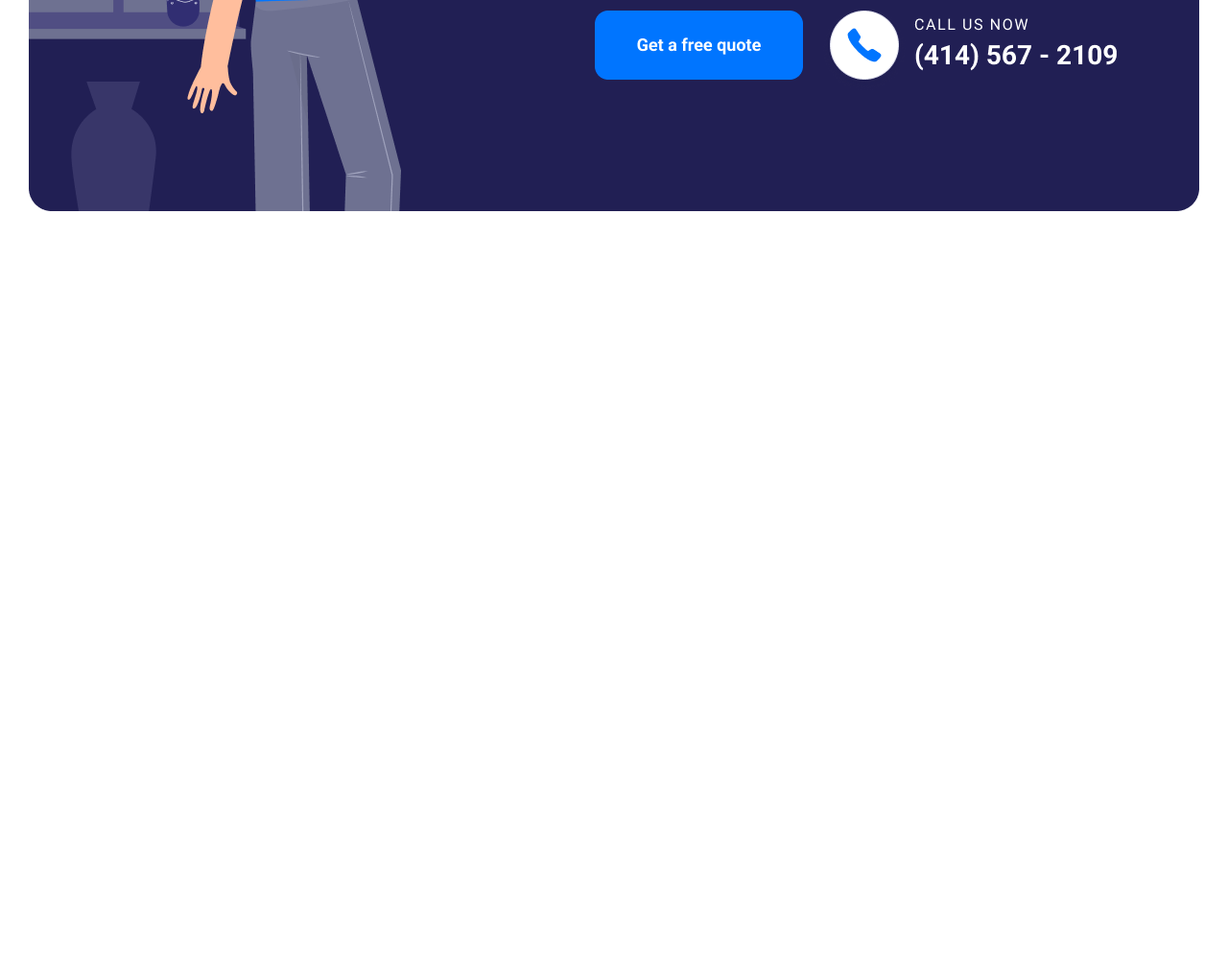
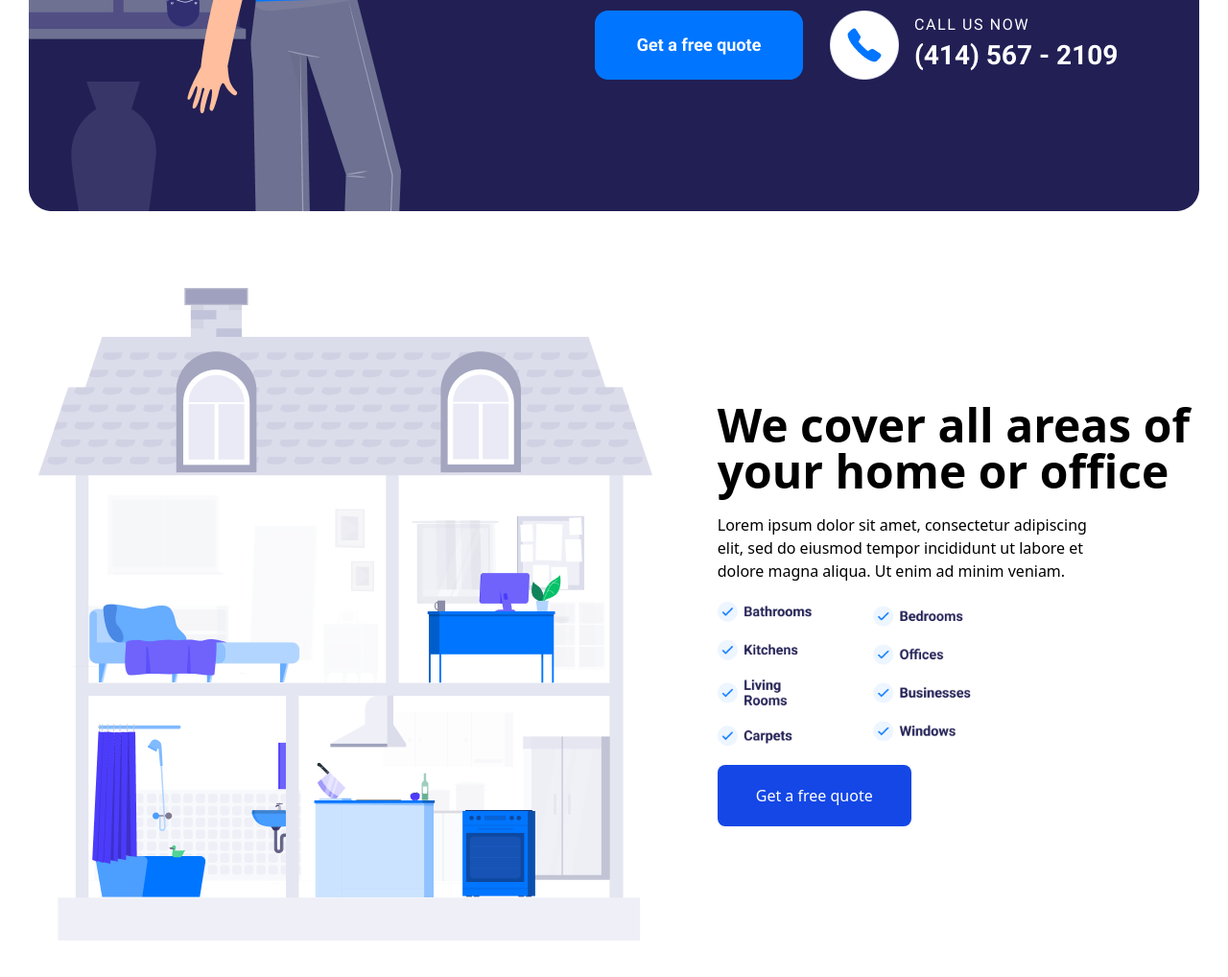
Before and after one commit to habibullohtuganov-ctrl/home_work9, a website: page index.html in a window 1280 px wide. Shown: the part 2991-4009 px from the top of the page at 96% size. Before the commit the page ends 3291 px from the top, so only its background shows below. Drawn offline with Linux system fonts and the light colour scheme.

Commit message:
sixth commit

```diff
--- a/index.html
+++ b/index.html
@@ -91,6 +91,21 @@
         </div>
     </div>
     <img src="./Frame (34).png" alt="s" class="m-auto my-20">
+    <div class="w-[1200px] m-auto flex justify-between items-center my-20">
+        <div>
+           <img src="./IMAGE (37).png">
+        </div>
+         <div class="flex flex-col gap-5">
+            <h1 class="text-5xl font-bold">We cover all areas of <br> your home or office</h1>
+            <p class="w-100">Lorem ipsum dolor sit amet, consectetur adipiscing elit, sed do eiusmod tempor incididunt ut labore et dolore magna aliqua. Ut enim ad minim veniam.</p>
+            <img src="./Frame (36).png" alt="" class="w-70">
+            <div>
+                <div class=" flex gap-3.5 items-center w-">
+                    <button class="py-[20px] px-[40px] bg-blue-700 text-white rounded-lg">Get a free quote</button>
+                </div>
+            </div>
+         </div>
+    </div>
 </body>
 
 </html>
```
Also changed, not shown: Frame (36).png (added), IMAGE (37).png (added), src/output.css.
